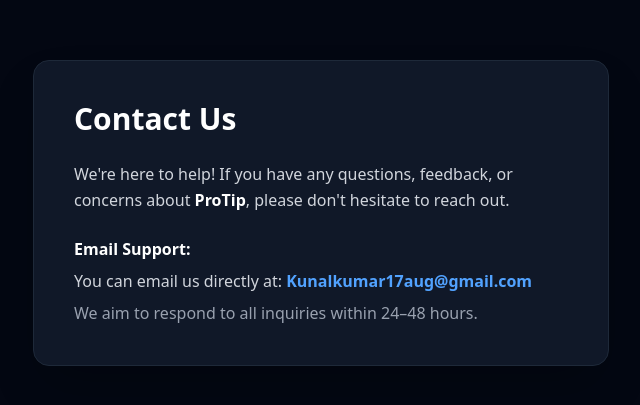
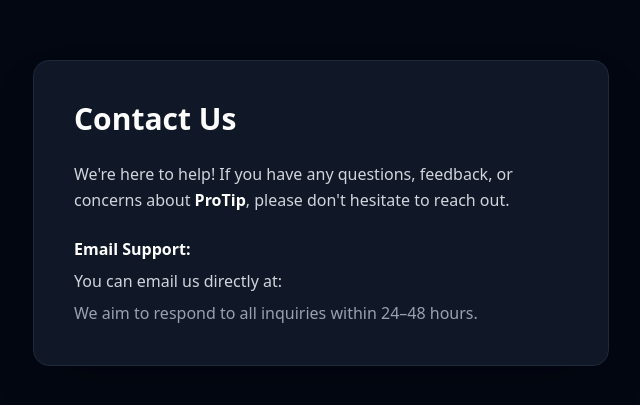
Before and after one commit to Kunalkumar17/Protip_frontend, a React (Vite) app: page /ContactUs in a window 1280 px wide. Shown: the part 187-592 px from the top of the page, without its empty margins (319-959 px from the left). Built offline with nearby package versions, Linux system fonts and the light colour scheme.

Commit message:
update email

```diff
--- a/src/components/ContactUs.jsx
+++ b/src/components/ContactUs.jsx
@@ -24,7 +24,7 @@ export default function ContactUs() {
               href="mailto:kunalkumar17aug@gmail.com"
               className="text-blue-400 font-semibold hover:underline"
             >
-              Kunalkumar17aug@gmail.com
+
             </a>
           </p>
 
--- a/src/components/RefundPolicy.jsx
+++ b/src/components/RefundPolicy.jsx
@@ -149,7 +149,6 @@ export default function RefundPolicy() {
                   href="mailto:Kunalkumar17aug@gmail.com"
                   className="font-semibold text-blue-400 hover:underline"
                 >
-                  Kunalkumar17aug@gmail.com
                 </a>
               </p>
             </div>
```
